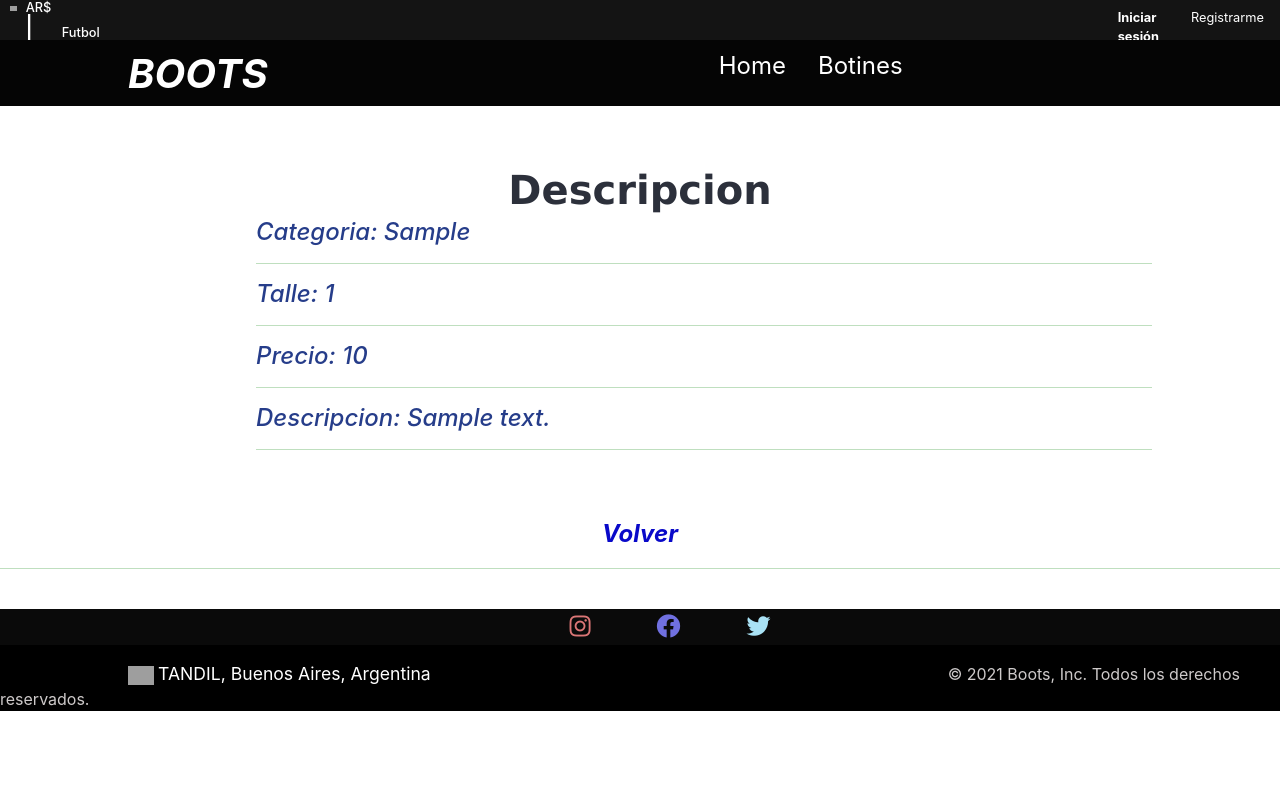
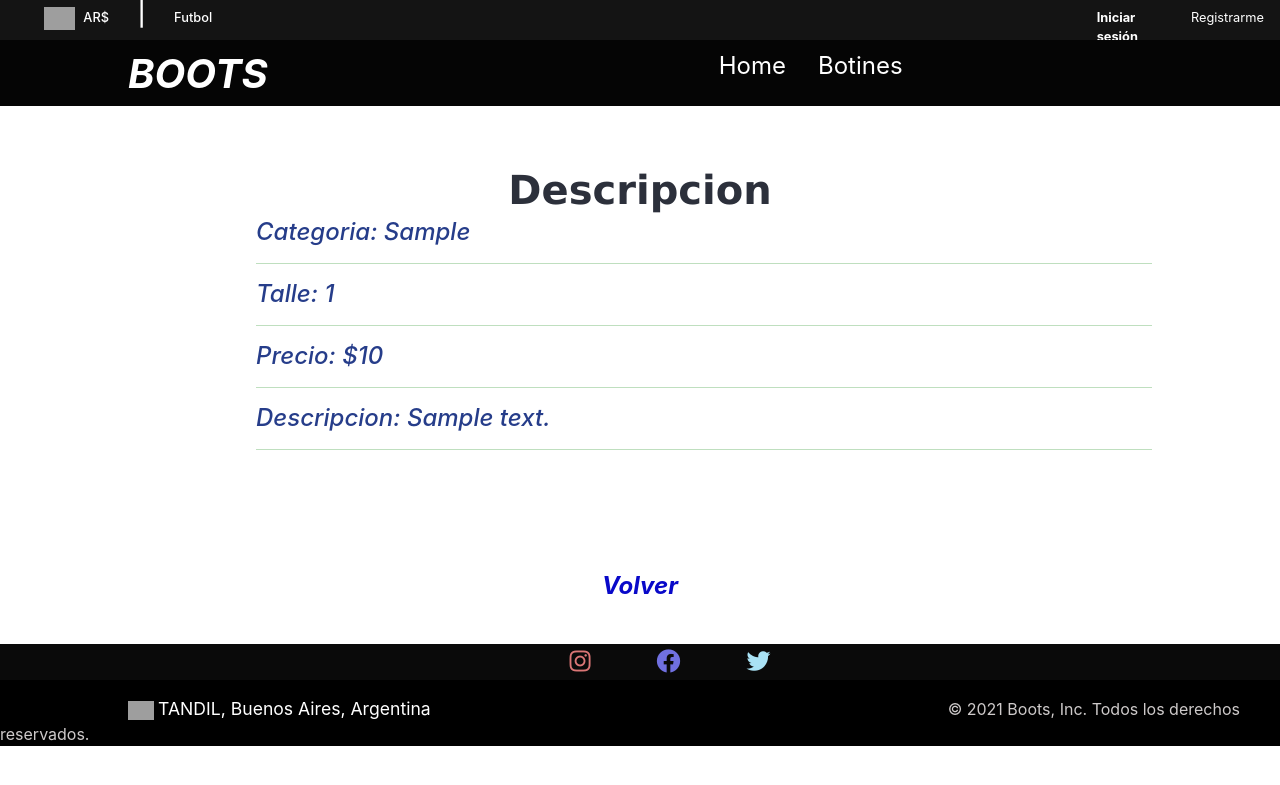
Before and after one commit to valentincharlone/TPE-Venta-de-botines, a PHP site: page /viewBoot/1 in a window 1280 px wide. Shown: the top 785 px of the page. Run offline with PHP 8.4, Linux system fonts and the light colour scheme; tables that the repository leaves empty hold one stand-in row (values such as "Sample post"); some libraries are stand-ins or nearby versions; grey boxes are pictures that could not be loaded.

Commit message:
acomodo de css

```diff
--- a/css/styles.css
+++ b/css/styles.css
@@ -54,12 +54,19 @@ header h1 {
 .arribaNav div a {
     font-size:0.8rem;
 }
+.perfilYcerrar {
+    display:flex;
+    margin-left: 50%;
+}
 .usuario-logOut {
     display:flex;
+    width: 120px;
 }
-.logOut {
-    display:flex;
+.inicioYregistro {
+    margin-left: 50%;
 }
+
+
 .agregarBotin {
     margin-top:30px;
     margin-bottom:17px;
@@ -377,9 +384,9 @@ hr {
     display: inline-block;
 
 }
-.home1{
+.vovler{
     width: 0%;
-    margin-top: 50px;
+    margin-top: 8%;
     margin-left: 50%;
     text-decoration: none;
     font-style: oblique;
@@ -390,7 +397,7 @@ hr {
     justify-content: center;
 
 }
-.home1:hover {
+.vovler:hover {
         color: rgb(67, 180, 255);
         transition: 0.4s;
     }
@@ -430,10 +437,11 @@ color: rgb(169, 226, 245);
      width:7%;
      margin-right: 5px;
  }
- .login {
-     font-weight: bold;
-     margin-left: 1000px;
+ .login, .logOut{
+    font-weight: bold;
+    width:100%;
  }
+
 .argentinaSpan {
     color: white;
     font-size: 1.1rem;
--- a/templates/boot/bootDetail.tpl
+++ b/templates/boot/bootDetail.tpl
@@ -8,13 +8,12 @@
             <hr>
                 <h2 class="container-talle">Talle: {$boot->talle}</h2>
             <hr>
-                <h2 class="container-precio">Precio: {$boot->precio}</h2>
+                <h2 class="container-precio">Precio: ${$boot->precio}</h2>
             <hr>
                 <h2 class="container-descripcion">Descripcion: {$boot->descripcion}</h2>
             <hr>
             </div>
 </div>
-        <a class="home1" href="home" > Volver </a>
-        <hr>
+        <a class="vovler" href="botines"> Volver </a>
 
 {include file='templates/usoComun/footer.tpl'}
--- a/templates/usoComun/nav.tpl
+++ b/templates/usoComun/nav.tpl
@@ -4,22 +4,26 @@
     </h1>
 
         {if !empty($userEmail) }
+    <div class="perfilYcerrar">
             <div class="usuario-logOut">
                 <a class="nav-link login"> {$userEmail}</a>
             </div>
             <div class="usuario-logOut">
                 <a href="logOut" class="nav-link logOut"> Cerrar sesión</a>
             </div>
+</div>
+</div>
             {else}
-    <div>
+            <div class="inicioYregistro">
                 <a href = "login" class="nav-link login"> Iniciar sesión </a>
             </div>
             <div>
                 <a href = "register" class="nav-link register"> Registrarme </a>
             </div>
+            </div>
+</div>
     {/if}
 
-</div>
  {if !empty($userEmail) }
 <div class="contenedor">
     <div class="logo">
```
Lines whose indentation alone changed are shown as unchanged.
